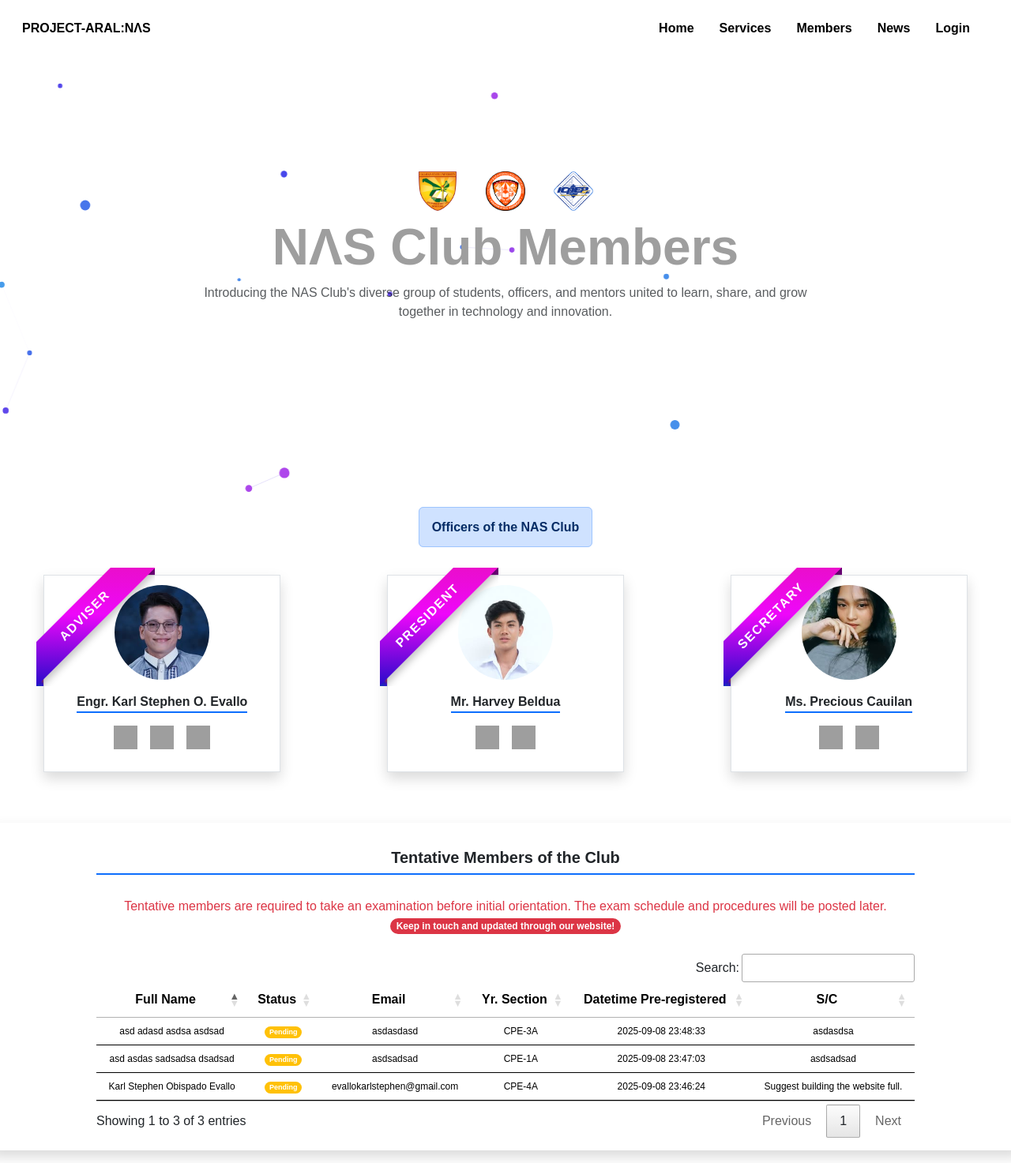
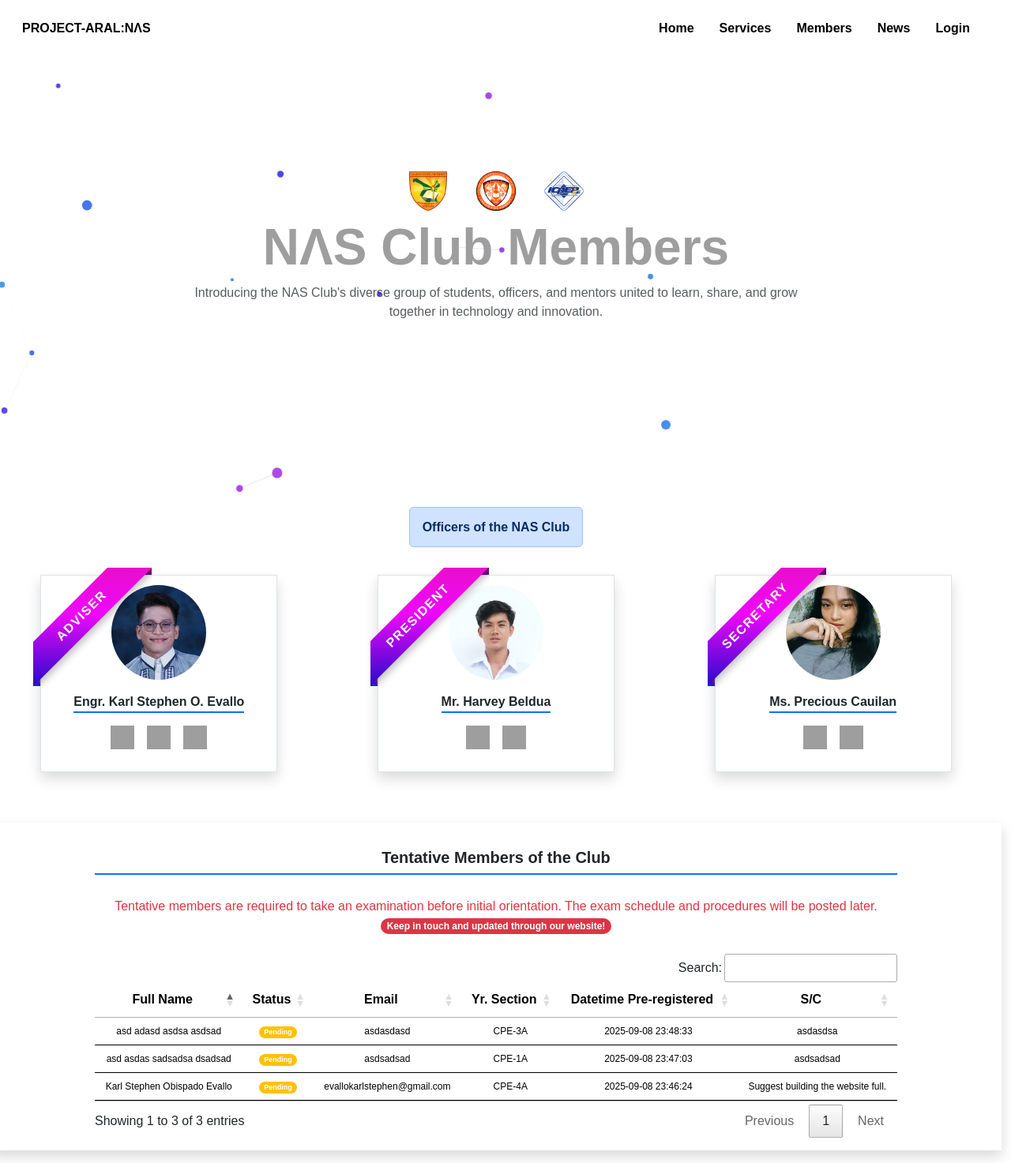
Before and after one commit to MiyokoShinzu/nas, a PHP site: page /members.php in a window 1280 px wide. Shown: the whole page at 79% size. Run offline with PHP 8.4, Linux system fonts and the light colour scheme; data comes from the database, SQL or seed files in the repository; lists and menus that the app fills with data are empty; some libraries are stand-ins or nearby versions; grey boxes are pictures that could not be loaded.

Commit message:
Update members.php

```diff
--- a/members.php
+++ b/members.php
@@ -14,7 +14,7 @@
         }
     </style>
     <!-- 🔹 First row with canvas background -->
-    <div class="row position-relative" style="height: 80vh; background: #fff; overflow: hidden;">
+    <div class="row w-100 position-relative" style="height: 80vh; background: #fff; overflow: hidden;">
         <!-- Canvas only inside this row -->
         <canvas id="network-bg"></canvas>
 
@@ -56,7 +56,7 @@
             </p>
         </div>
     </div>
-    <div class="row mt-3 mb-3">
+    <div class="row mt-3 w-100 mb-3">
         <div class="col-lg-10  mx-auto text-center col-11 mb-5">
             <span
                 class="alert alert-primary fw-bold ">Officers of the NAS Club</span>
@@ -316,7 +316,7 @@
 
 
     </div>
-    <div class="row mb-3 mt-3  shadow bg-white p-3">
+    <div class="row mb-3 mt-3  w-100 shadow bg-white p-3">
         <div class="col-lg-10 col-11 mx-auto mt-3 mb-3">
             <h5 class="tentative text-center fw-bold border-bottom border-primary border-2 pb-2">Tentative Members of the Club</h5>
 
```
